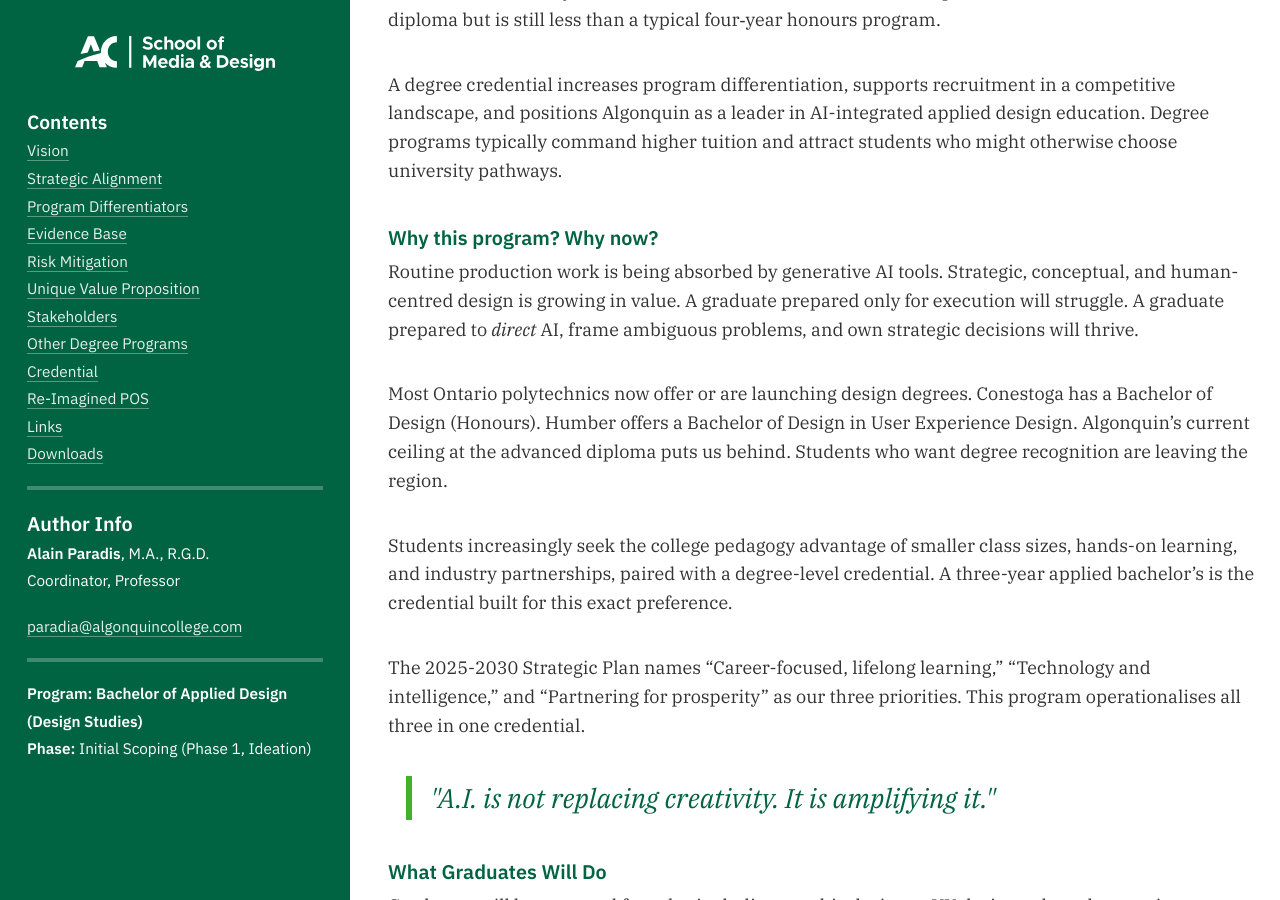
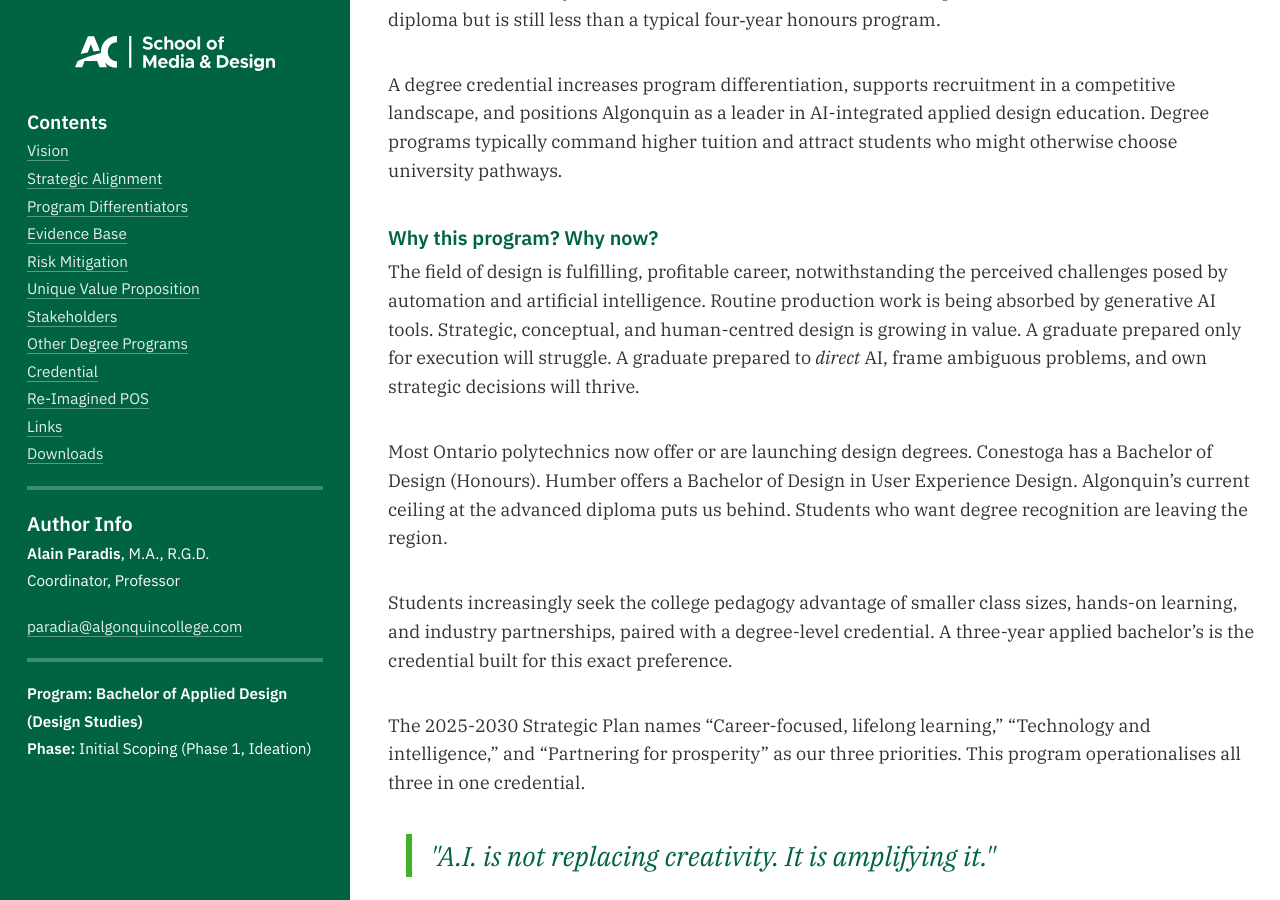
Before and after one commit to AlainParadis/program-transformation, a Jekyll site: the page built from index.md, in a window 1280 px wide and 900 px high, scrolled down 934 px. Built offline with Jekyll 4.4.1, drawn with Linux system fonts in a browser that asks for light colours.

Commit message:
Highlight design as fulfilling, profitable career
Add an opening sentence to the program rationale asserting that design remains a fulfilling, profitable career despite automation and AI, reinforcing the program's relevance. Also add a small spacing/formatting change (blank line) before the blockquote for readability.

```diff
--- a/_includes/vision.html
+++ b/_includes/vision.html
@@ -14,6 +14,7 @@
 <p>
 	Algonquin's existing diploma programs in graphic design prepare students for jobs that are flattening or being absorbed by generative AI. The Ontario job outlook for <a href="{{ site.data.sitewide.links[2].url }}" title="NOC 52120" target="_blank" rel="noreferrer noopener" class="external">NOC 52120</a> is rated <em>limited</em> for 2024 to 2026. But the demand for strategic, human-centred design above the layer AI automates is accelerating. A three-year applied degree in design studies positions Algonquin to lead this shift in Ontario. It captures degree-seeking students who currently choose universities. It carries a higher tuition envelope. It directly executes three of Algonquin’s <a href="#strat-plan">2025-2030 strategic priorities</a>.
 </p>
+
 <blockquote>
 	“The future of design is human-led, AI-enhanced.”
 </blockquote>
@@ -27,7 +28,7 @@
 	Why this program? Why now?
 </h5>
 <p>
-	Routine production work is being absorbed by generative AI tools. Strategic, conceptual, and human-centred design is growing in value. A graduate prepared only for execution will struggle. A graduate prepared to <em>direct</em> AI, frame ambiguous problems, and own strategic decisions will thrive.
+	The field of design is fulfilling, profitable career, notwithstanding the perceived challenges posed by automation and artificial intelligence. Routine production work is being absorbed by generative AI tools. Strategic, conceptual, and human-centred design is growing in value. A graduate prepared only for execution will struggle. A graduate prepared to <em>direct</em> AI, frame ambiguous problems, and own strategic decisions will thrive.
 </p>
 <p>
 	Most Ontario polytechnics now offer or are launching design degrees. Conestoga has a Bachelor of Design (Honours). Humber offers a Bachelor of Design in User Experience Design. Algonquin’s current ceiling at the advanced diploma puts us behind. Students who want degree recognition are leaving the region.
```
